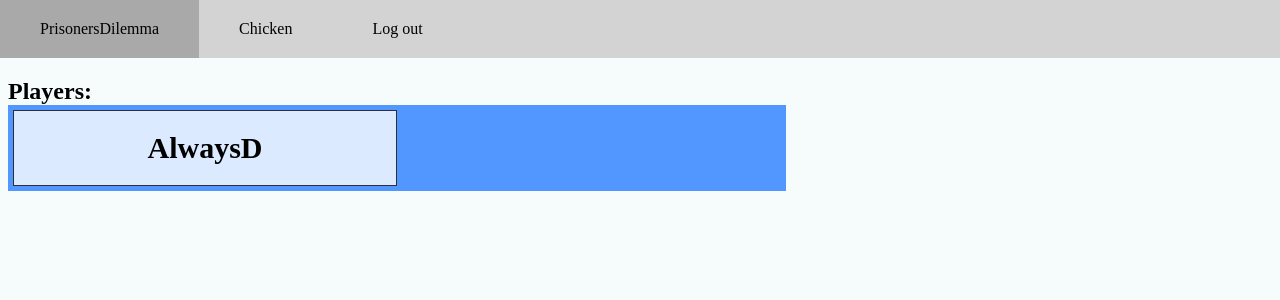
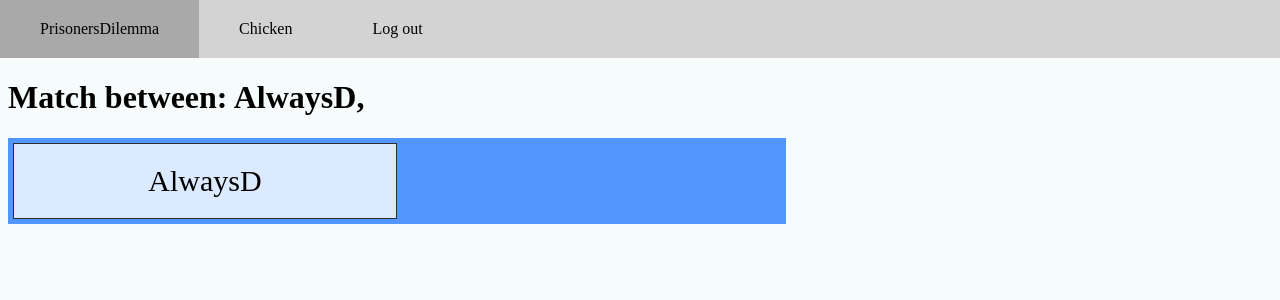
Before and after one commit to rteeter1618/PrisonersDilemnaDjango, a Django app: page /games/matchDetail/96 in a window 1280 px wide. Shown: the top 300 px of the page. Run offline with Django 4.2, Linux system fonts and the light colour scheme; a user stored in the database is signed in; data comes from the database, SQL or seed files in the repository.

Commit message:
display adjustments to match detail

```diff
--- a/prisonersDilemnaWeb/games/templates/games/matchDetail.html
+++ b/prisonersDilemnaWeb/games/templates/games/matchDetail.html
@@ -2,13 +2,17 @@
 {% block title %}matchDetail{% endblock %}
 {% block content %}
 {% load my_tags %}
-<h2>Players:
-    <div class="grid-container">
+<h1>Match between:
+    {% for player in match.players.all %}
+    {{player.name}},
+    {% endfor %}
+</h1>
+
+    <div class="one-row-grid-container">
         {% for player in match.players.all %}
             <div class="grid-item">{{player.name}}</div>
         {% endfor %}
     </div>
-</h2>
 
 
 {% endblock %}
--- a/prisonersDilemnaWeb/prisonersDilemnaWeb/static/css/style.css
+++ b/prisonersDilemnaWeb/prisonersDilemnaWeb/static/css/style.css
@@ -56,6 +56,16 @@ li.navBar {
     width: max(100px, 60vw);
   }
 
+  .one-row-grid-container {
+    display: grid;
+    grid-auto-flow: column;
+    grid-template-rows: auto;
+    grid-template-columns: repeat(2, max(50px, 30vw));
+    background-color: rgb(81, 151, 255);
+    padding: 5px;
+    width: max(100px, 60vw);
+  }
+
 #grid-link:hover {
     background-color: rgb(0, 17, 255);
   }
```
